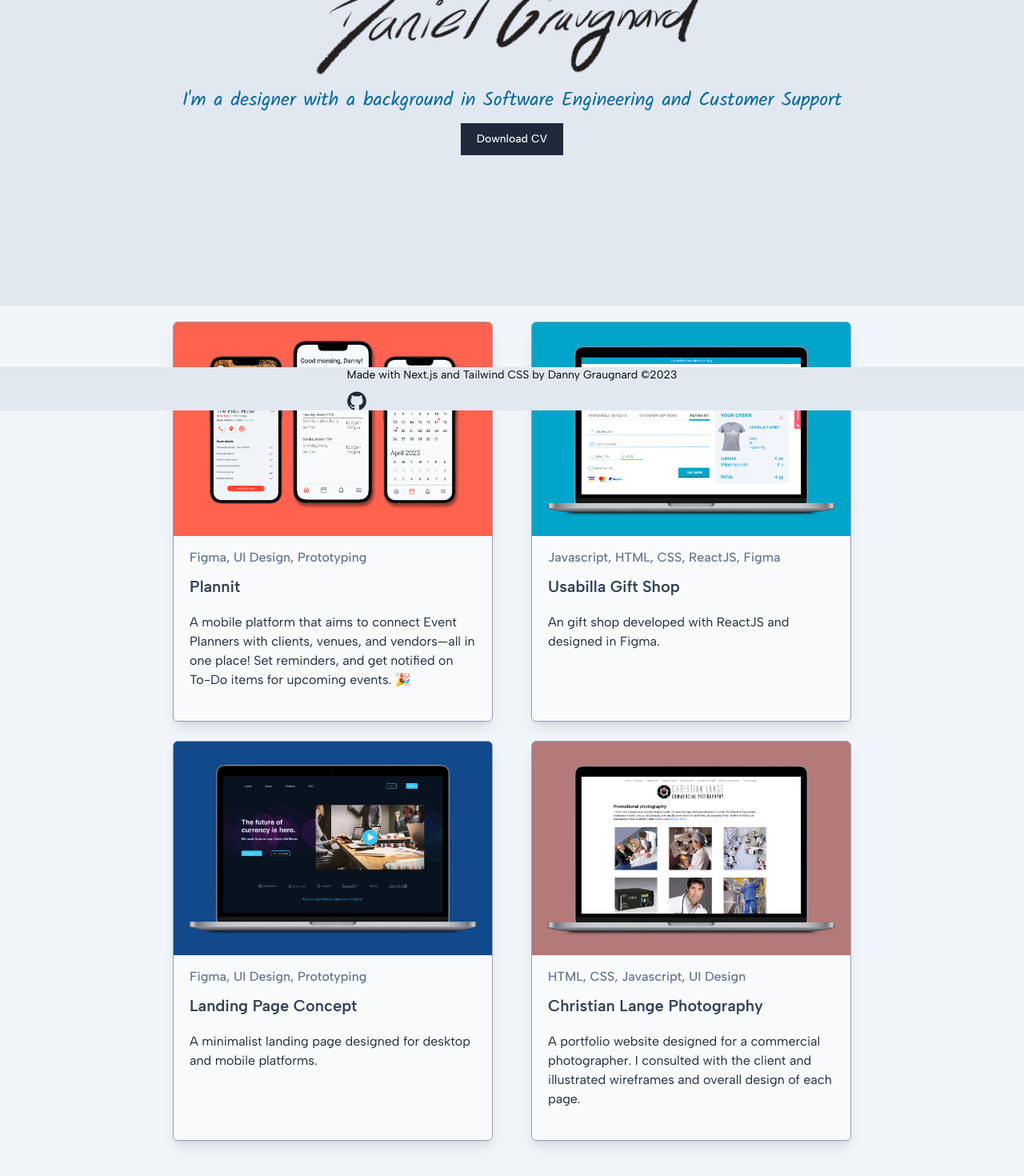
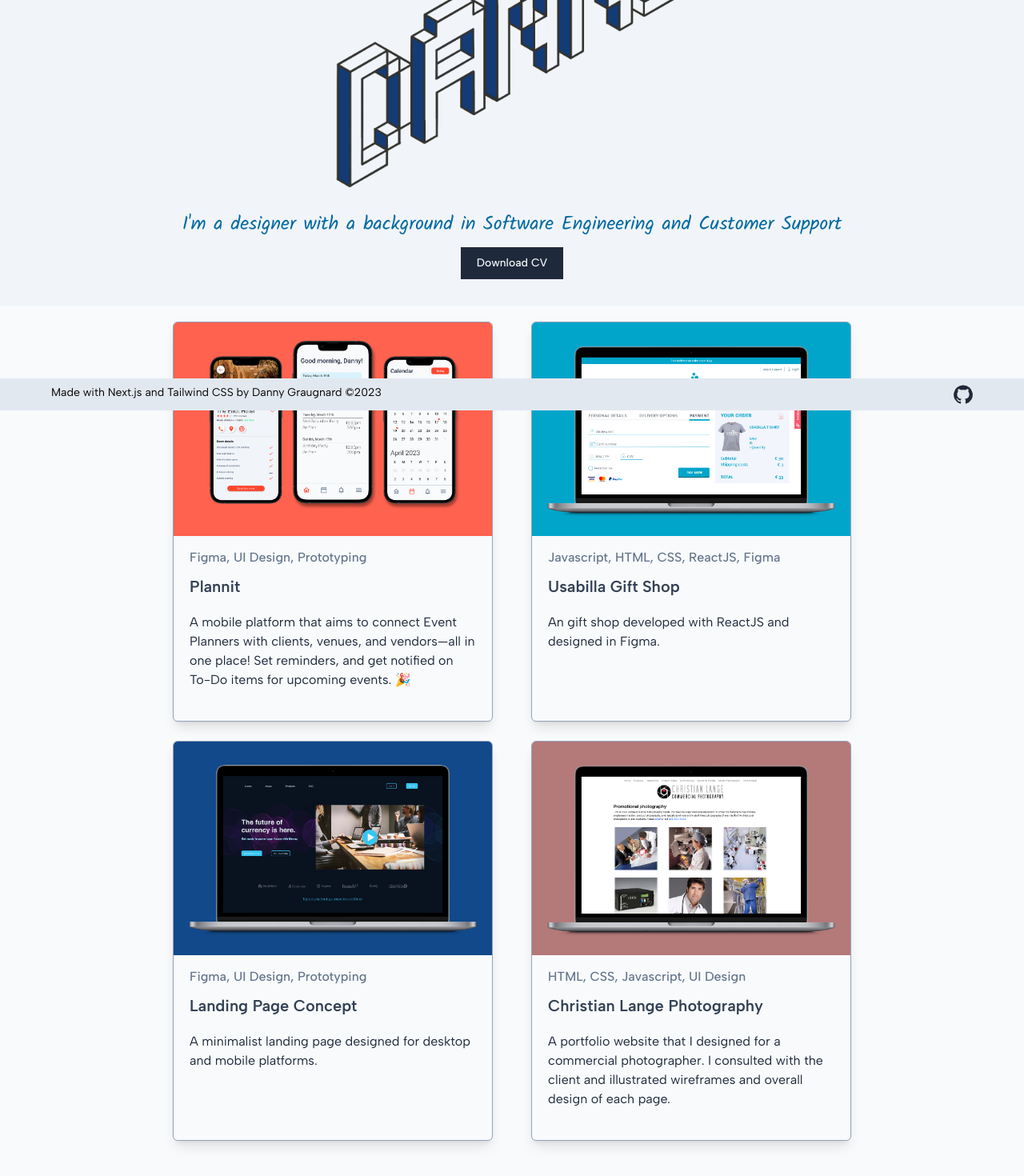
Before and after one commit to dan11218/portfolio-app, a Next.js app: page / in a window 1280 px wide. Shown: the part 287-1757 px from the top of the page at 80% size. Built offline with nearby package versions, Linux system fonts and the light colour scheme.

Commit message:
adds jumbotron graphic, adds footer responsiveness, navbar logo now visible in dark mode

```diff
--- a/app/about-me/introduction.tsx
+++ b/app/about-me/introduction.tsx
@@ -2,11 +2,11 @@ import Image from "next/image";
 
 export default function Introduction() {
   return (
-    <div className="flex w-screen flex-col items-center bg-slate-100 px-[20px] dark:bg-slate-950">
+    <div className="flex w-screen flex-col items-center bg-slate-100 px-[20px] dark:bg-slate-800">
       <div className="flex w-full max-w-6xl flex-wrap justify-center py-[80px]">
         <div className="mx-6 mb-4 flex h-full flex-col items-center">
           <Image
-            src="/profile/portfolio_aboutme.png"
+            src="/profiles/portfolio_about_me.png"
             width={475}
             height={300}
             alt="profile image"
--- a/app/about-me/page.tsx
+++ b/app/about-me/page.tsx
@@ -2,7 +2,7 @@ import Introduction from "./introduction";
 
 export default function aboutMe() {
   return (
-    <main className="w-full flex-col items-start justify-start bg-slate-50">
+    <main className="w-full flex-col items-start justify-start">
       <Introduction />
     </main>
   );
--- a/app/footer.tsx
+++ b/app/footer.tsx
@@ -2,12 +2,13 @@ import Link from "next/link";
 
 export default function Footer() {
   return (
-    <footer className="fixed bottom-0 flex w-screen flex-col bg-slate-200 dark:bg-slate-950">
-      <div className="flex w-full max-w-[90rem] flex-row justify-center">
+    <footer className="fixed bottom-0 flex h-10 w-screen flex-col items-center justify-center bg-slate-200 dark:bg-slate-800">
+      <div className="flex w-full max-w-6xl flex-row justify-between">
         <Link href="https://github.com/dan11218/portfolio-app">
-          <p className="bottom-0 h-[30px] w-full text-center text-sm hover:text-sky-600 dark:text-slate-50">
+          <p className="text-center text-sm hover:text-sky-600 dark:text-slate-50">
             Made with Next.js and Tailwind CSS by Danny Graugnard ©2023
           </p>
+        </Link>
         <svg
           className="h-6 w-6 text-gray-800 dark:text-white"
           aria-hidden="true"
@@ -21,7 +22,6 @@ export default function Footer() {
             clip-rule="evenodd"
           />
         </svg>
-        </Link>
       </div>
     </footer>
   );
--- a/app/globals.css
+++ b/app/globals.css
@@ -1,10 +1,6 @@
 @tailwind base;
 @tailwind components;
 @tailwind utilities;
-
-html {
-    background-color: #f8fafc;
-}
 
 h1 {
     font-size: 48px;
--- a/app/jumbotron.tsx
+++ b/app/jumbotron.tsx
@@ -1,16 +1,17 @@
 import Link from "next/link";
 import { kalam } from "./fonts";
 import Image from "next/image";
+import background from "../public/backgrounds/Cube_Name.png";
 
 export default function Jumbotron() {
   return (
-    <section className="flex h-[600px] w-screen flex-col items-center justify-center bg-slate-200 py-[50px]">
+    <section className="flex h-[600px] w-screen flex-col items-center justify-center bg-slate-100 py-[50px]">
       <div className="h-50 flex w-full max-w-6xl flex-col items-center justify-center px-[50px]">
         {/* <h1 className="py-3 text-4xl font-semibold text-slate-700 md:text-5xl">
           Danny Graugnard
         </h1> */}
         <Image
-          src="/logos/black_logo.png"
+          src={background}
           width={500}
           height={500}
           alt="Daniel Graugnard"
--- a/app/layout.tsx
+++ b/app/layout.tsx
@@ -20,7 +20,9 @@ export default function RootLayout({
 }) {
   return (
     <html lang="en">
-      <body className={`${albertSans.className} flex flex-col`}>
+      <body
+        className={`${albertSans.className} flex h-screen flex-col bg-slate-50 dark:bg-slate-800`}
+      >
         <SpeedInsights />
         <Navbar />
         {children}
--- a/app/navbar.tsx
+++ b/app/navbar.tsx
@@ -3,7 +3,7 @@ import Image from "next/image";
 
 export default function Navbar() {
   return (
-    <div className="sticky top-0 flex w-screen flex-col items-center border-b-2 border-solid border-slate-300 bg-slate-50 px-[20px] shadow-lg dark:bg-slate-950">
+    <div className="sticky top-0 flex w-screen flex-col items-center border-b-2 border-solid  border-slate-300 bg-slate-50 px-[20px] shadow-lg dark:border-none dark:bg-slate-800">
       <div className="inline-flex w-full max-w-7xl items-start justify-between">
         <Link
           href="/"
@@ -18,19 +18,19 @@ export default function Navbar() {
         </Link>
         <div className="flex w-[400px] flex-row justify-between self-stretch">
           <Link
-            className="flex h-full w-full flex-col items-center justify-center text-center text-base text-slate-800 transition duration-300 ease-in-out hover:bg-slate-800 hover:text-slate-50 dark:text-slate-50"
+            className="flex h-full w-full flex-col items-center justify-center text-center text-base text-slate-800 transition duration-300 ease-in-out hover:bg-slate-800 hover:text-slate-50 dark:text-slate-50 dark:hover:bg-slate-50 dark:hover:text-slate-800"
             href="/"
           >
             Projects
           </Link>
           <Link
-            className="flex h-full w-full flex-col items-center justify-center text-center text-base text-slate-800 transition duration-300 ease-in-out hover:bg-slate-800 hover:text-slate-50 dark:text-slate-50"
+            className="flex h-full w-full flex-col items-center justify-center text-center text-base text-slate-800 transition duration-300 ease-in-out hover:bg-slate-800 hover:text-slate-50 dark:text-slate-50 dark:hover:bg-slate-50 dark:hover:text-slate-800"
             href="https://drive.google.com/file/d/1nTI56A3wOYprQhMZaEhc4_X8DhuG4c_5/view?usp=sharing"
           >
             Resumé
           </Link>
           <Link
-            className="flex h-full w-full flex-col items-center justify-center text-center text-base text-slate-800 transition duration-300 ease-in-out hover:bg-slate-800 hover:text-slate-50 dark:text-slate-50"
+            className="flex h-full w-full flex-col items-center justify-center text-center text-base text-slate-800 transition duration-300 ease-in-out hover:bg-slate-800 hover:text-slate-50 dark:text-slate-50 dark:hover:bg-slate-50 dark:hover:text-slate-800"
             href="/about-me"
           >
             About me
--- a/app/page.tsx
+++ b/app/page.tsx
@@ -5,7 +5,7 @@ import ProjectSection from "./project_section";
 
 export default async function Home() {
   return (
-    <main className="w-full flex-col items-start justify-start bg-slate-50">
+    <main className="h-screen w-screen flex-col items-start justify-start">
       <Jumbotron />
       <ProjectSection />
     </main>
--- a/app/project.tsx
+++ b/app/project.tsx
@@ -4,7 +4,7 @@ import Link from "next/link";
 export default function Project(props: any) {
   return (
     <Link
-      href={props.case_study_url}
+      href={props.project_url}
       className="group mx-6 mb-6 flex h-[500px] w-[400px] flex-col overflow-hidden rounded-md border-[0.5px] border-solid border-slate-400 bg-slate-50 shadow-lg transition duration-300 dark:border-slate-100 dark:bg-slate-800"
     >
       <Image
@@ -17,10 +17,10 @@ export default function Project(props: any) {
         <h4 className="py-[5px] font-medium text-slate-500 dark:text-slate-100">
           {props.skills}
         </h4>
-        <div className="py-[5px] text-xl font-semibold text-slate-700 dark:text-slate-100">
+        <h2 className="py-[5px] text-xl font-semibold text-slate-700 dark:text-slate-100">
           {props.title}
-          <span className="mr-auto block h-1 max-w-0 rounded border-0 bg-sky-500 transition-all duration-500 group-hover:max-w-full dark:bg-gray-700"></span>
-        </div>
+          <span className="mr-auto block h-1 max-w-0 rounded border-0 bg-sky-500 transition-all duration-500 group-hover:max-w-full dark:bg-gray-300"></span>
+        </h2>
         <p className="py-[10px] text-slate-800 dark:text-slate-100">
           {props.description}
         </p>
--- a/app/project_data.json
+++ b/app/project_data.json
@@ -5,7 +5,7 @@
         "description": "A mobile platform that aims to connect Event Planners with clients, venues, and vendors—all in one place! Set reminders, and get notified on To-Do items for upcoming events. 🎉",
         "skills": "Figma, UI Design, Prototyping",
         "image_url": "/thumbnails/plannit_thumbnail.png",
-        "case_study_url": "https://www.figma.com/proto/V1LLfmALneuerhGoq7hATw/Plannit-App?page-id=1345%3A658&type=design&node-id=1743-543&viewport=421%2C524%2C0.23&t=Ui7N7k6az9hkrLvR-1&scaling=min-zoom&starting-point-node-id=1743%3A543&mode=design",
+        "project_url": "https://www.figma.com/proto/V1LLfmALneuerhGoq7hATw/Plannit-App?page-id=1345%3A658&type=design&node-id=1743-543&viewport=421%2C524%2C0.23&t=Ui7N7k6az9hkrLvR-1&scaling=min-zoom&starting-point-node-id=1743%3A543&mode=design",
         "prototype_url": "https://www.figma.com/proto/V1LLfmALneuerhGoq7hATw/Plannit-App?page-id=0%3A1&type=design&node-id=702-427&viewport=511%2C280%2C0.29&t=Qd4MypES8hqiaxYG-1&scaling=scale-down&starting-point-node-id=702%3A427&mode=design"
     },
     {
@@ -14,7 +14,7 @@
         "description": "An gift shop developed with ReactJS and designed in Figma.",
         "skills": "Javascript, HTML, CSS, ReactJS, Figma",
         "image_url": "/thumbnails/giftshop_thumbnail.png",
-        "case_study_url": "https://www.figma.com/proto/xYEyhgRizw6Q1upeB8Vw8x/Usabilla-Demo-Case-Study?page-id=0%3A1&type=design&node-id=1-19&viewport=449%2C2370%2C0.63&t=G0LEv1s6mPI7SLbJ-1&scaling=min-zoom&mode=design",
+        "project_url": "https://www.figma.com/proto/xYEyhgRizw6Q1upeB8Vw8x/Usabilla-Demo-Case-Study?page-id=0%3A1&type=design&node-id=1-19&viewport=449%2C2370%2C0.63&t=G0LEv1s6mPI7SLbJ-1&scaling=min-zoom&mode=design",
         "prototype_url": "https://demo-usabilla.netlify.app/"
     },
     {
@@ -23,16 +23,16 @@
         "description": "A minimalist landing page designed for desktop and mobile platforms.",
         "skills": "Figma, UI Design, Prototyping",
         "image_url": "/thumbnails/menny_thumbnail.png",
-        "case_study_url": "",
+        "project_url": "https://www.figma.com/proto/uOT4HL1LZ9fohQFR4xJfBa/Menny-Landing-Page-Concept?page-id=0%3A1&type=design&node-id=419-589&viewport=1093%2C-157%2C0.75&t=n0H0mAEcCWB57Gto-1&scaling=min-zoom&mode=design",
         "prototype_url": "https://www.figma.com/proto/uOT4HL1LZ9fohQFR4xJfBa/Menny-Landing-Page-Concept?page-id=0%3A1&type=design&node-id=419-589&viewport=1093%2C-157%2C0.75&t=n0H0mAEcCWB57Gto-1&scaling=min-zoom&mode=design"
     },
     {
         "id": 3,
         "title": "Christian Lange Photography",
-        "description": "A portfolio website designed for a commercial photographer. I consulted with the client and illustrated wireframes and overall design of each page.",
+        "description": "A portfolio website that I designed for a commercial photographer. I consulted with the client and illustrated wireframes and overall design of each page.",
         "skills": "HTML, CSS, Javascript, UI Design",
         "image_url": "/thumbnails/cl_thumbnail.png",
-        "case_study_url": "",
+        "project_url": "https://www.christianlange.com/",
         "prototype_url": "https://www.christianlange.com/"
     }
 ]
--- a/app/project_section.tsx
+++ b/app/project_section.tsx
@@ -19,8 +19,8 @@ export default async function ProjectSection() {
   const data = await getData();
 
   return (
-    <section className="flex w-screen flex-col items-center bg-slate-100 px-[20px] dark:bg-slate-950">
-      <div className="flex w-full max-w-[90rem] flex-wrap content-start justify-center py-[20px]">
+    <section className="flex w-screen flex-col items-center px-[20px] py-[20px]">
+      <div className="flex w-full max-w-[90rem] flex-wrap content-start justify-center">
         {data.map((project: any) => (
           <Project
             key={project.id}
@@ -28,7 +28,7 @@ export default async function ProjectSection() {
             description={project.description}
             skills={project.skills}
             image_url={project.image_url}
-            case_study_url={project.case_study_url}
+            project_url={project.project_url}
             prototype_url={project.prototype_url}
           />
         ))}
```
Also changed, not shown: public/backgrounds/Cube_Name.png (added). Lines whose indentation alone changed are shown as unchanged.
